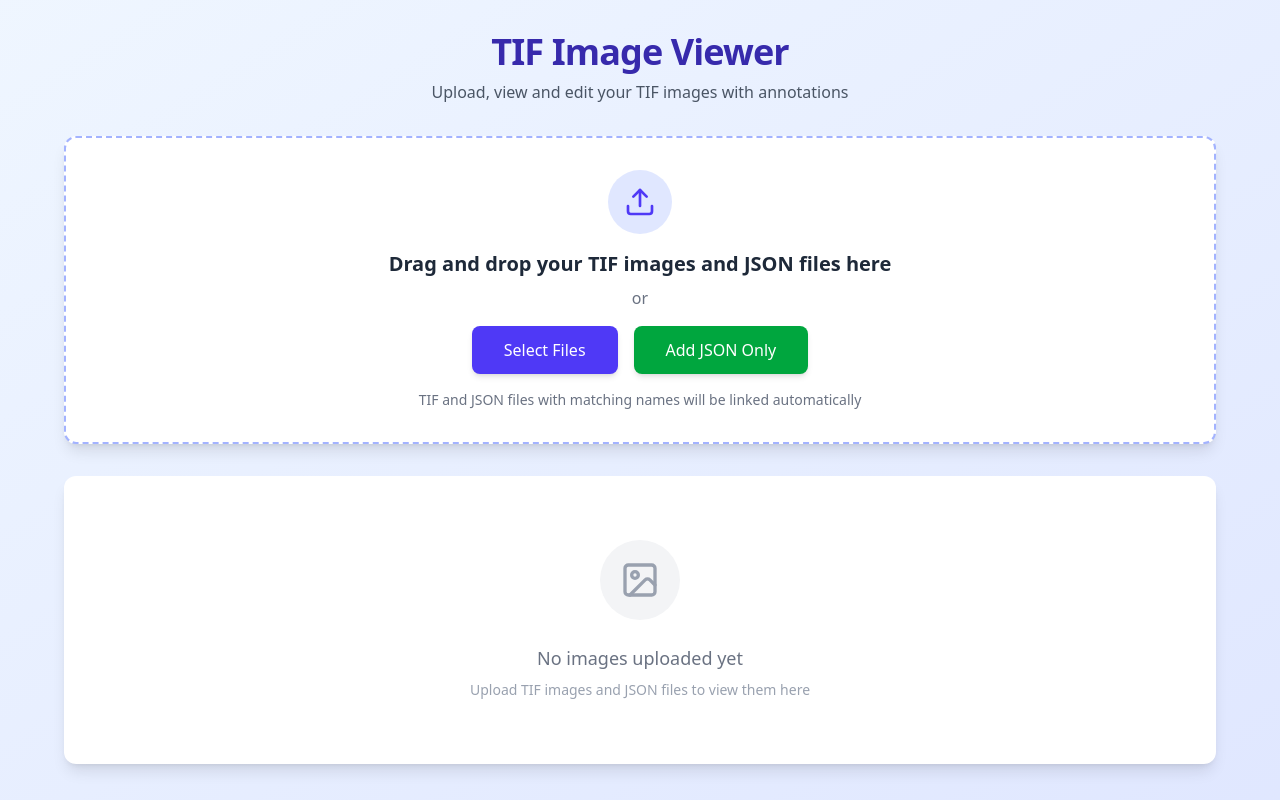
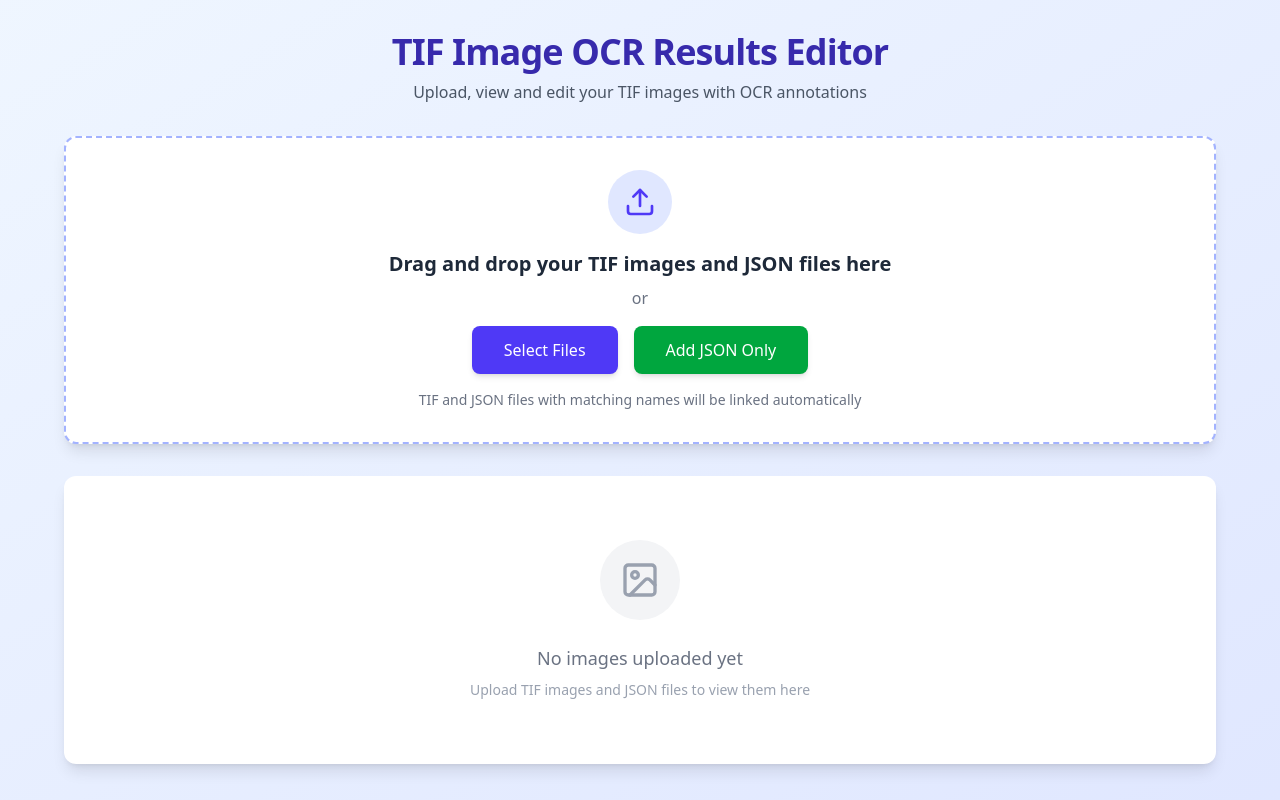
Before and after one commit to reixhons/ocr, a React (Vite) app: page / in a window 1280 px wide. Built offline with nearby package versions, Linux system fonts and the light colour scheme.

Commit message:
Change Title

```diff
--- a/src/pages/HomeTwo.jsx
+++ b/src/pages/HomeTwo.jsx
@@ -280,8 +280,8 @@ function HomeTwo() {
         <div className="min-h-screen bg-gradient-to-br from-blue-50 to-indigo-100 p-6 md:p-8">
             <div className="max-w-6xl mx-auto">
                 <div className="text-center mb-8">
-                    <h1 className="text-4xl font-bold text-indigo-800 mb-2 tracking-tight">TIF Image Viewer</h1>
-                    <p className="text-gray-600 max-w-xl mx-auto">Upload, view and edit your TIF images with annotations</p>
+                    <h1 className="text-4xl font-bold text-indigo-800 mb-2 tracking-tight">TIF Image OCR Results Editor</h1>
+                    <p className="text-gray-600 max-w-xl mx-auto">Upload, view and edit your TIF images with  OCR annotations</p>
                 </div>
 
                 {/* Upload Area */}
```
